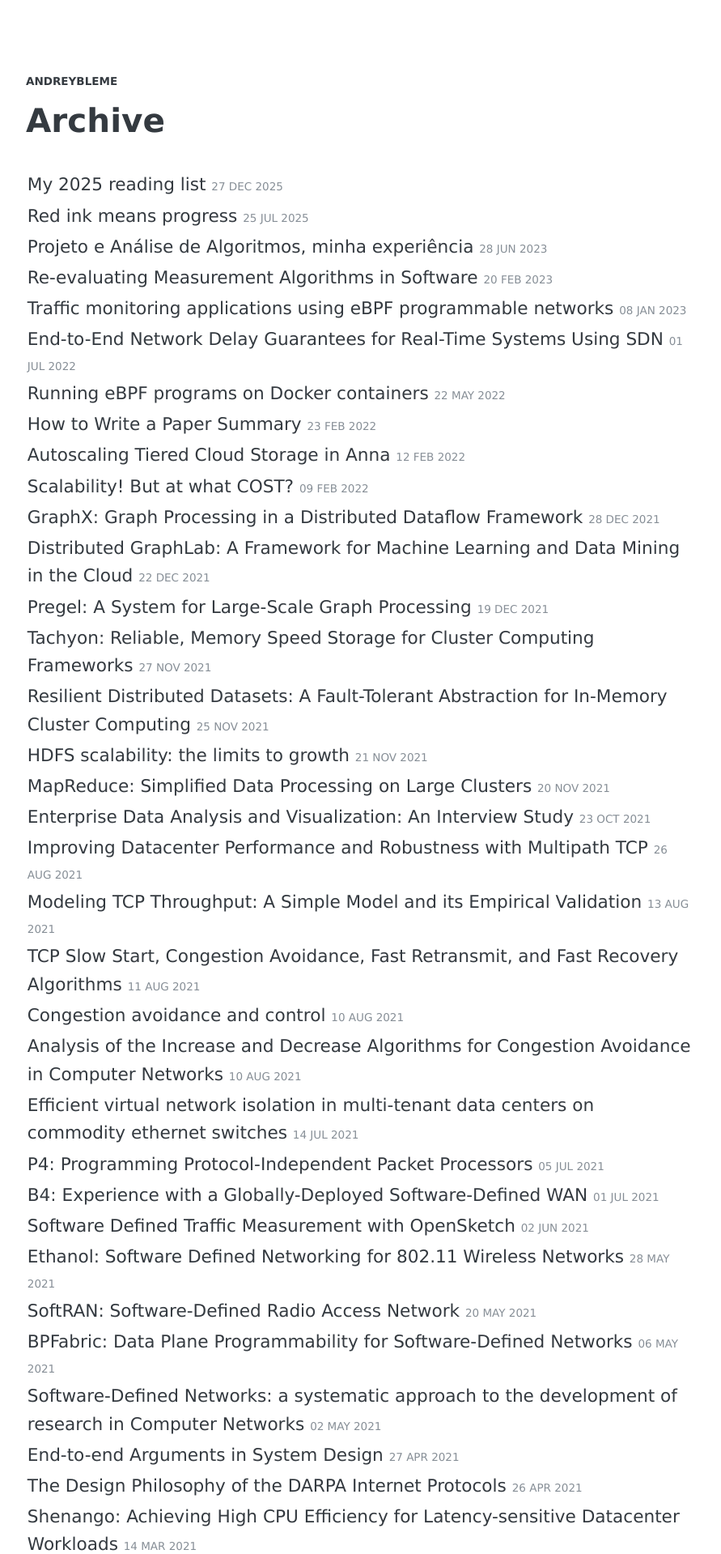
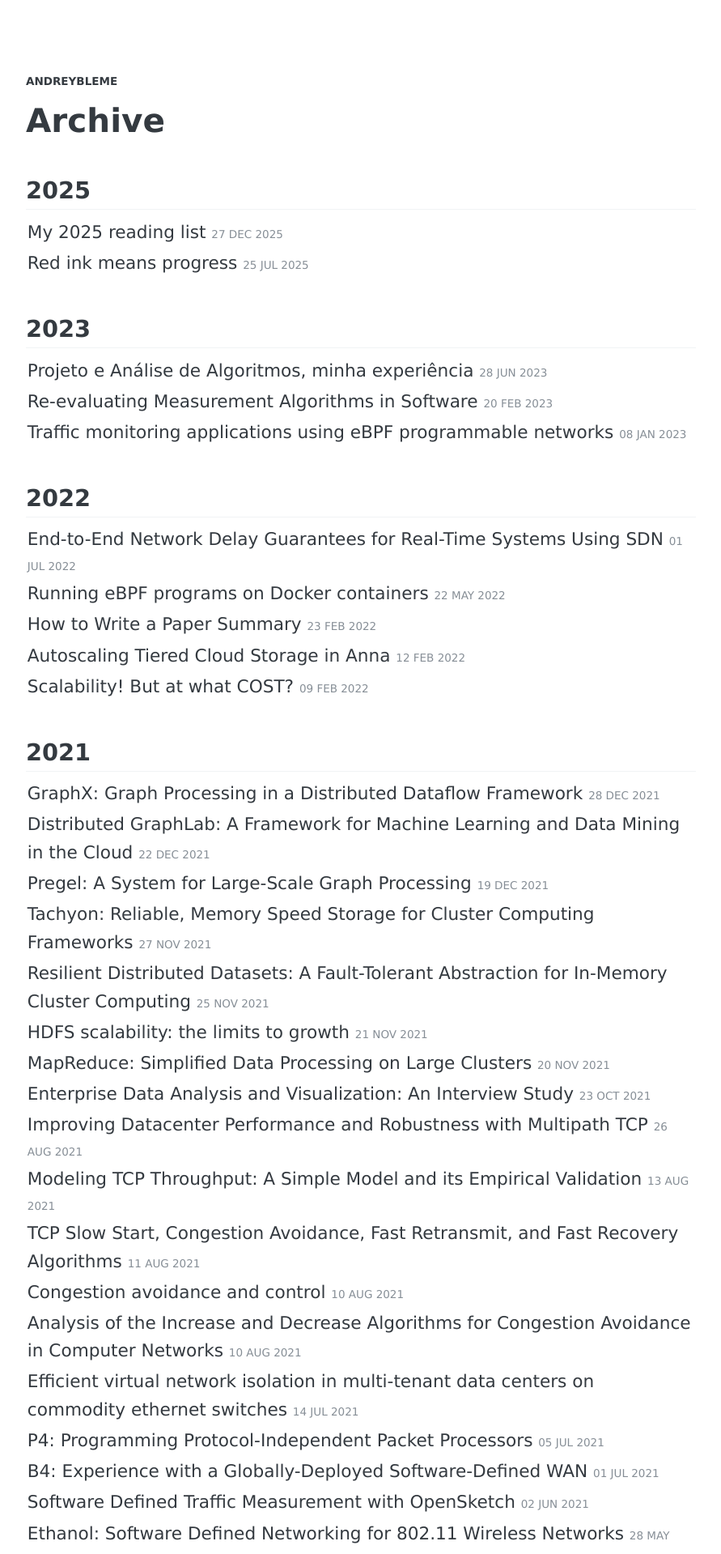
Before and after one commit to andreybleme/andreybleme.github.io, a Jekyll site: the page built from archive/index.html, in a window 1280 px wide. Shown: the top 1919 px of the page at 81% size, without its empty margins (194-1085 px from the left). Built offline with Jekyll 4.4.1, drawn with Linux system fonts in a browser that asks for light colours; nearby versions of some CDN libraries; some web fonts are replaced; some of the changed text lies outside the part shown.

Commit message:
chore: display archived posts grouped by year

```diff
--- a/_sass/_site.scss
+++ b/_sass/_site.scss
@@ -321,6 +321,18 @@ body {
   Archive
   -------------- */
 .archive {
+  &-year {
+    margin-bottom: 2rem;
+
+    h2 {
+      margin: 0 0 .5rem;
+      padding-bottom: .25rem;
+      border-bottom: 1px solid $divider-color;
+      font-size: 1.6rem;
+      font-weight: 600;
+    }
+  }
+
   &-list {
     &-post {
       padding: 0.1rem;
--- a/archive/index.html
+++ b/archive/index.html
@@ -7,7 +7,19 @@ title: Archive
   {% if site.posts.size == 0 %}
     <h2>No post found</h2>
   {% else %}
+  {% assign current_year = "" %}
   {% for post in site.posts %}
+    {% assign post_year = post.date | date: "%Y" %}
+    {% if post_year != current_year %}
+      {% unless current_year == "" %}
+      </div>
+      </section>
+      {% endunless %}
+      <section class="archive-year">
+        <h2>{{ post_year }}</h2>
+        <div class="archive-year-posts">
+      {% assign current_year = post_year %}
+    {% endif %}
     <div class="archive-list-post">
       {% if post.link %}
       <a href="{{ post.link }}">
@@ -23,6 +35,8 @@ title: Archive
       </a>
     </div>
   {% endfor %}
+      </div>
+    </section>
   {% endif %}
   </div>
 </div>
```
